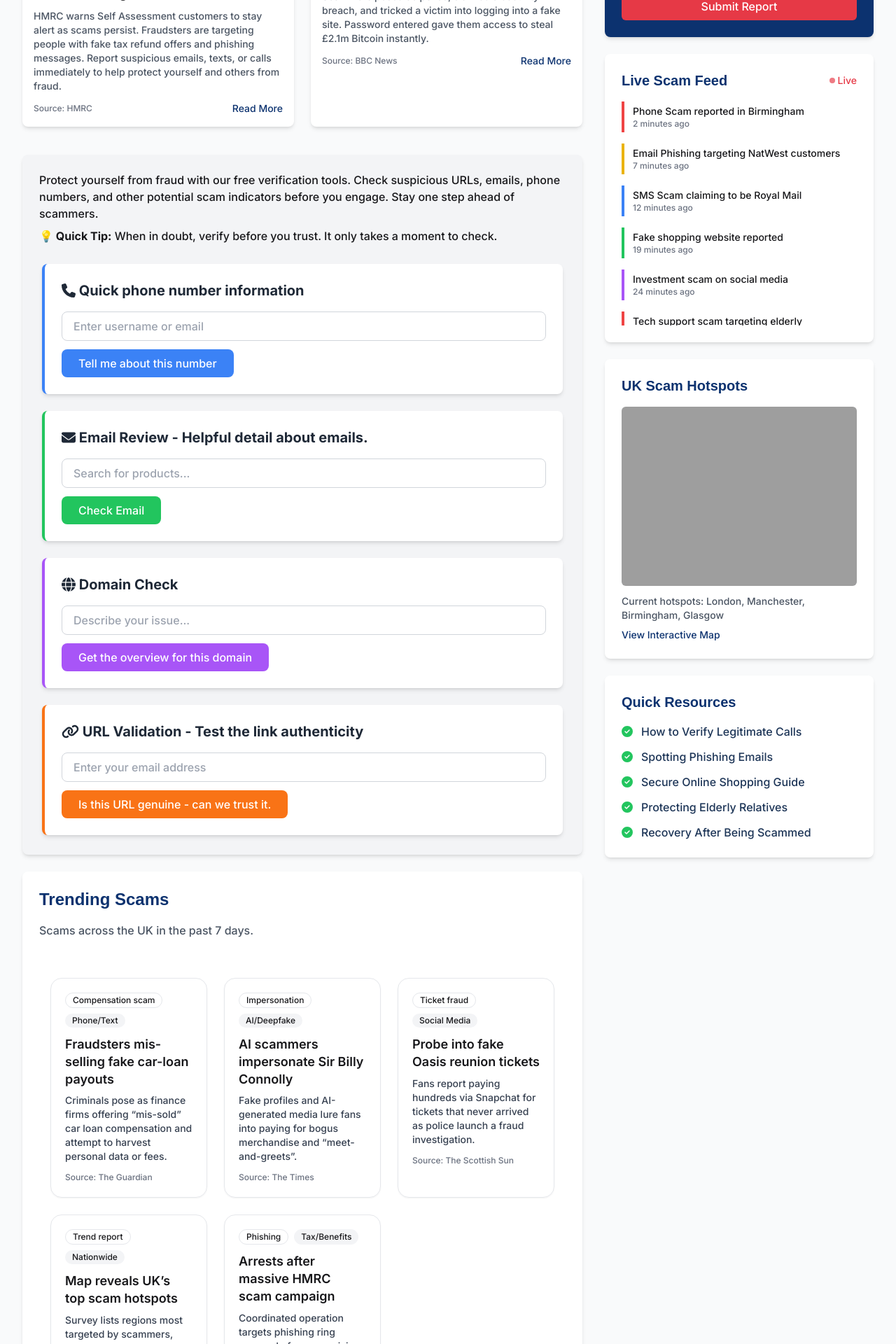
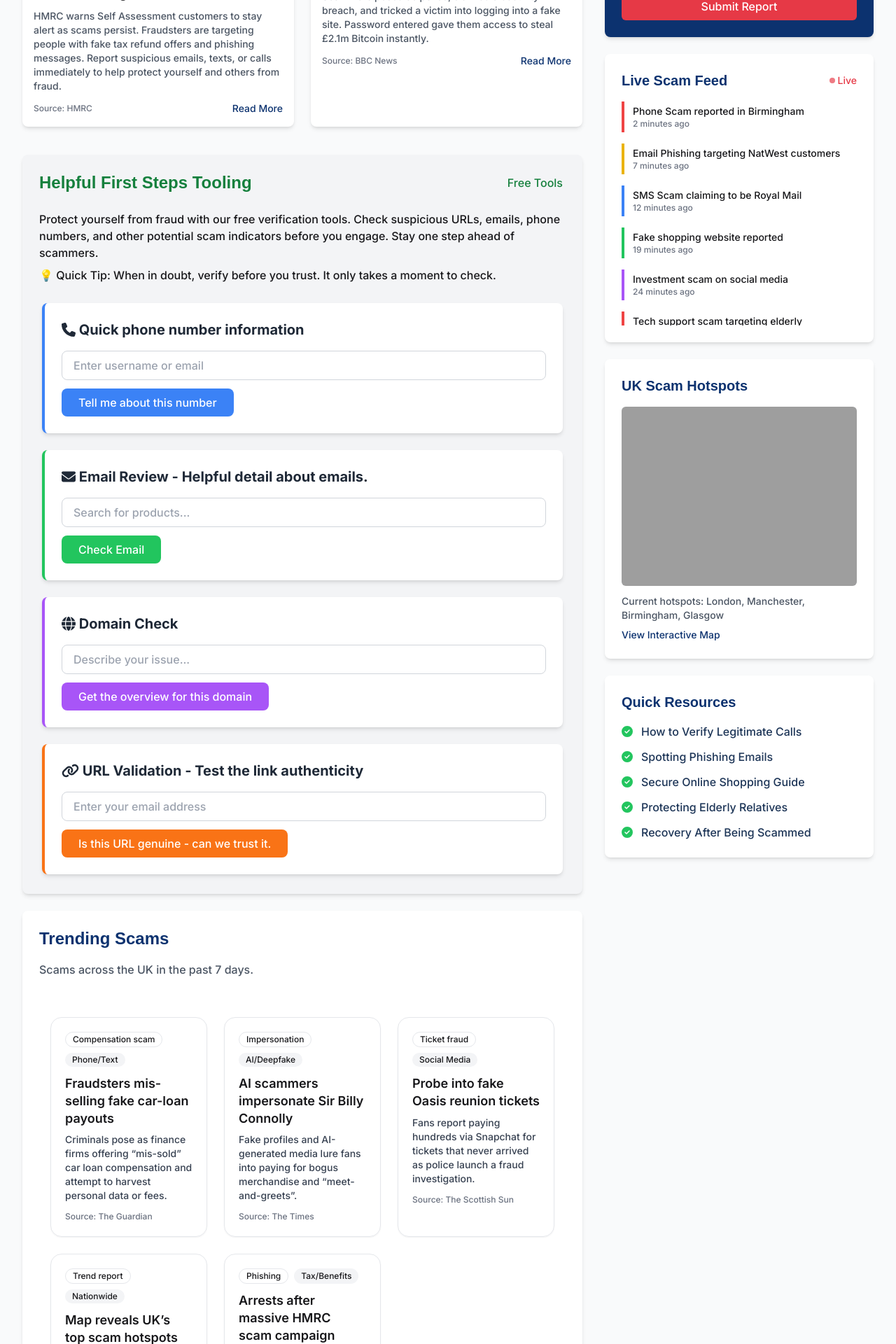
Before and after one commit to pmeakins/testing, a Django app: page / in a window 1280 px wide. Shown: the part 1083-3003 px from the top of the page at 70% size. Run offline with Django 5.2, Linux system fonts and the light colour scheme; style sheets or scripts are compiled from the project's sources; some libraries are stand-ins or nearby versions; grey boxes are pictures that could not be loaded.

Commit message:
update site

```diff
--- a/django/v1/templates/includes/tools.html
+++ b/django/v1/templates/includes/tools.html
@@ -1,102 +1,55 @@
+<div id="quick-report" class="rounded-lg shadow-md p-6 mb-6 bg-gray-100">
+  <div class="flex justify-between items-center mb-6">
+    <h2 class="text-green-700 text-2xl font-bold  font-heading">Helpful First Steps Tooling</h2>
+    <span class="text-green-700  font-medium flex items-center cursor-pointer">
+      <span>Free Tools</span>
+      <i class="ml-1" data-fa-i2svg="">
 
-                <div id="quick-report" class=" rounded-lg shadow-md p-6 mb-6 bg-gray-100">
+      </i>
+    </span>
+  </div>
 
-<div class=" mb-6">
+  <div class="mb-6">
     <h2 class="text-2xl font-bold text-primary font-heading"></h2>
-<div>
-  Protect yourself from fraud with our free verification tools. Check suspicious URLs, emails, phone numbers, and other potential scam indicators before you engage. Stay one step ahead of scammers.
-</div>
+    <div>Protect yourself from fraud with our free verification tools. Check suspicious URLs, emails, phone numbers, and other potential scam indicators before you engage. Stay one step ahead of scammers.</div>
     <div class="pt-2">
-<strong>💡 Quick Tip:</strong> When in doubt, verify before you trust. It only takes a moment to check.</strong>
+      💡 Quick Tip: When in doubt, verify before you trust. It only takes a moment to check.
     </div>
   </div>
 
   <div class="max-w-4xl mx-auto p-1">
     <ul class="space-y-6">
       <li class="bg-white rounded-lg shadow-md p-6 border-l-4 border-blue-500">
-      <h2 class="text-xl font-bold text-gray-800 mb-4">
-       <i class="fa-solid fa-phone"></i> Quick phone number information
-      </h2>
+        <h2 class="text-xl font-bold text-gray-800 mb-4"><i class="fa-solid fa-phone"></i> Quick phone number information</h2>
         <form class="space-y-3">
-        <input
-          type="text"
-          placeholder="Enter username or email"
-          class="w-full px-4 py-2 border border-gray-300 rounded-lg focus:ring-2 focus:ring-blue-500 focus:border-transparent outline-none"
-        >
-        <button
-          type="submit"
-          class="bg-blue-500 hover:bg-blue-600 text-white font-medium px-6 py-2 rounded-lg transition-colors duration-200"
-        >
-          Tell me about this number
-        </button>
+          <input type="text" placeholder="Enter username or email" class="w-full px-4 py-2 border border-gray-300 rounded-lg focus:ring-2 focus:ring-blue-500 focus:border-transparent outline-none" />
+          <button type="submit" class="bg-blue-500 hover:bg-blue-600 text-white font-medium px-6 py-2 rounded-lg transition-colors duration-200">Tell me about this number</button>
         </form>
       </li>
 
       <li class="bg-white rounded-lg shadow-md p-6 border-l-4 border-green-500">
-      <h2 class="text-xl font-bold text-gray-800 mb-4">
-        <i class="fa-solid fa-envelope"></i> Email Review - Helpful detail about emails.
-      </h2>
+        <h2 class="text-xl font-bold text-gray-800 mb-4"><i class="fa-solid fa-envelope"></i> Email Review - Helpful detail about emails.</h2>
         <form class="space-y-3">
-        <input
-          type="text"
-          placeholder="Search for products..."
-          class="w-full px-4 py-2 border border-gray-300 rounded-lg focus:ring-2 focus:ring-green-500 focus:border-transparent outline-none"
-        >
-        <button
-          type="submit"
-          class="bg-green-500 hover:bg-green-600 text-white font-medium px-6 py-2 rounded-lg transition-colors duration-200"
-        >
-          Check Email
-        </button>
+          <input type="text" placeholder="Search for products..." class="w-full px-4 py-2 border border-gray-300 rounded-lg focus:ring-2 focus:ring-green-500 focus:border-transparent outline-none" />
+          <button type="submit" class="bg-green-500 hover:bg-green-600 text-white font-medium px-6 py-2 rounded-lg transition-colors duration-200">Check Email</button>
         </form>
       </li>
 
       <li class="bg-white rounded-lg shadow-md p-6 border-l-4 border-purple-500">
-      <h2 class="text-xl font-bold text-gray-800 mb-4">
-       <i class="fa-solid fa-globe"></i> Domain Check      </h2>
+        <h2 class="text-xl font-bold text-gray-800 mb-4"><i class="fa-solid fa-globe"></i> Domain Check</h2>
         <form class="space-y-3">
-        <input
-          type="text"
-          placeholder="Describe your issue..."
-          class="w-full px-4 py-2 border border-gray-300 rounded-lg focus:ring-2 focus:ring-purple-500 focus:border-transparent outline-none"
-        >
-        <button
-          type="submit"
-          class="bg-purple-500 hover:bg-purple-600 text-white font-medium px-6 py-2 rounded-lg transition-colors duration-200"
-        >
-          Get the overview for this domain
-        </button>
+          <input type="text" placeholder="Describe your issue..." class="w-full px-4 py-2 border border-gray-300 rounded-lg focus:ring-2 focus:ring-purple-500 focus:border-transparent outline-none" />
+          <button type="submit" class="bg-purple-500 hover:bg-purple-600 text-white font-medium px-6 py-2 rounded-lg transition-colors duration-200">Get the overview for this domain</button>
         </form>
       </li>
 
       <li class="bg-white rounded-lg shadow-md p-6 border-l-4 border-orange-500">
-      <h2 class="text-xl font-bold text-gray-800 mb-4">
-          <i class="fa-solid fa-link"></i> URL Validation - Test the link authenticity
-      </h2>
+        <h2 class="text-xl font-bold text-gray-800 mb-4"><i class="fa-solid fa-link"></i> URL Validation - Test the link authenticity</h2>
         <form class="space-y-3">
-        <input
-          type="email"
-          placeholder="Enter your email address"
-          class="w-full px-4 py-2 border border-gray-300 rounded-lg focus:ring-2 focus:ring-orange-500 focus:border-transparent outline-none"
-        >
-        <button
-          type="submit"
-          class="bg-orange-500 hover:bg-orange-600 text-white font-medium px-6 py-2 rounded-lg transition-colors duration-200"
-        >
-          Is this URL genuine - can we trust it.
-        </button>
+          <input type="email" placeholder="Enter your email address" class="w-full px-4 py-2 border border-gray-300 rounded-lg focus:ring-2 focus:ring-orange-500 focus:border-transparent outline-none" />
+          <button type="submit" class="bg-orange-500 hover:bg-orange-600 text-white font-medium px-6 py-2 rounded-lg transition-colors duration-200">Is this URL genuine - can we trust it.</button>
         </form>
       </li>
-
-
-
-
-
-
     </ul>
   </div>
-
-
-
-
 </div>
```
Lines whose indentation alone changed are shown as unchanged.
